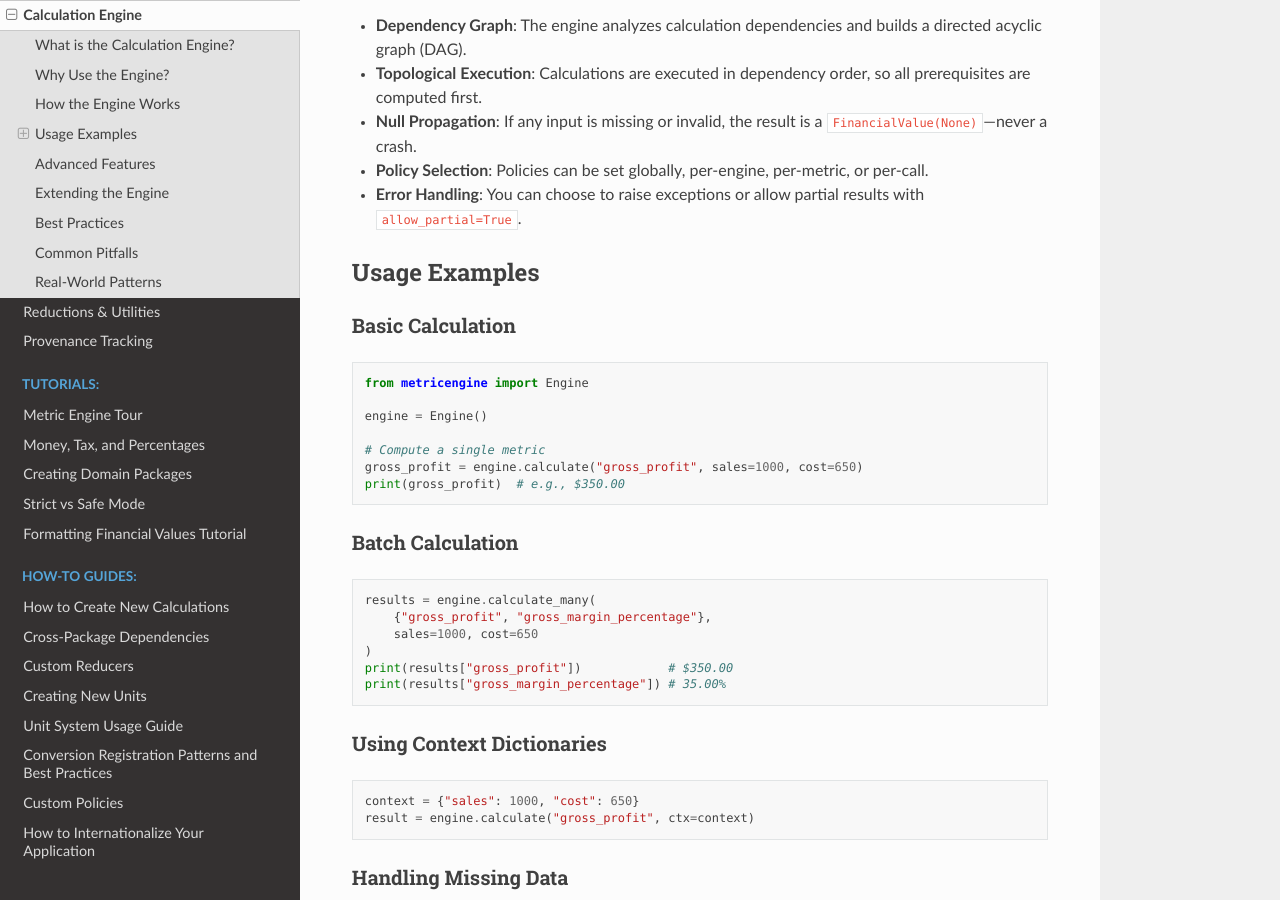
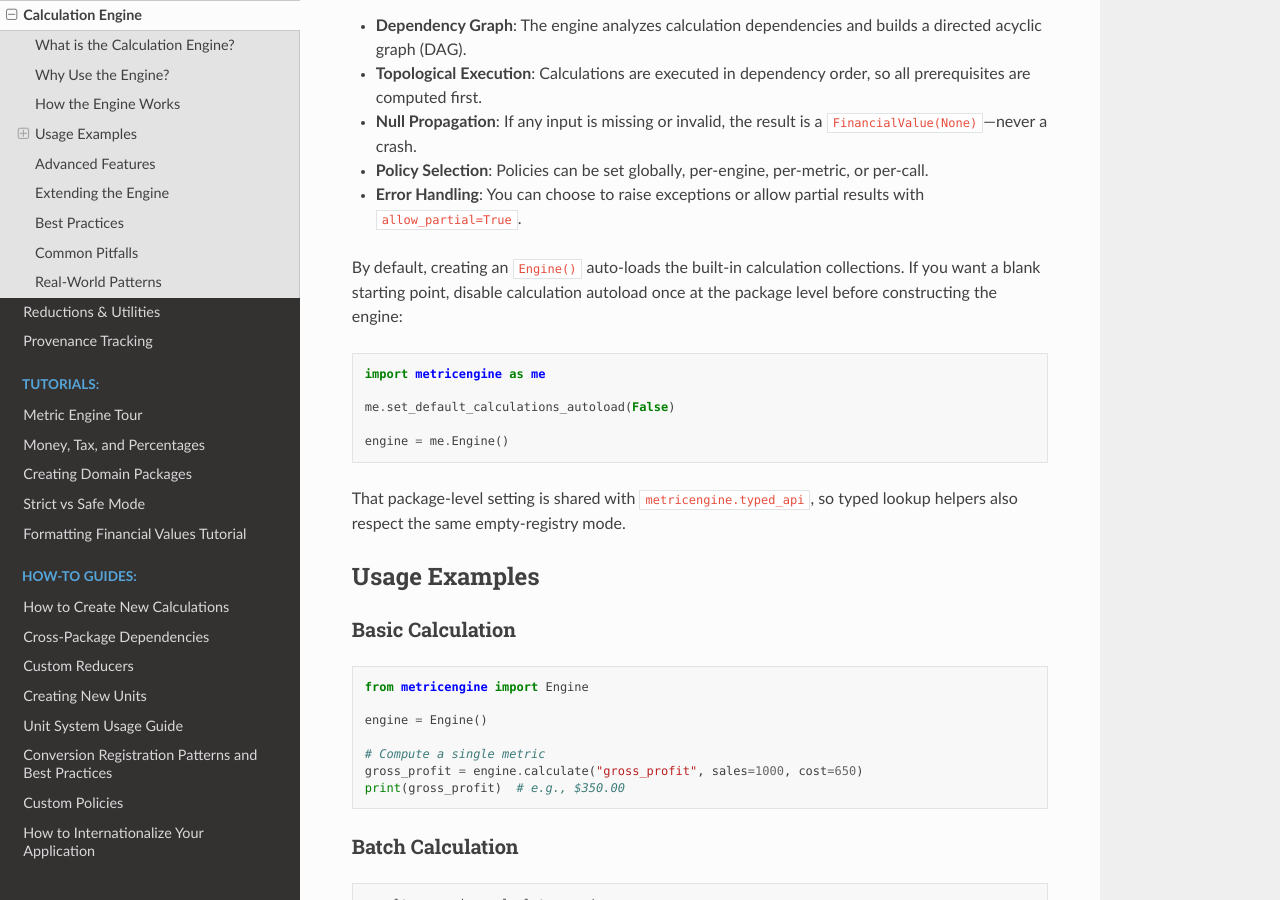
Before and after one commit to adieyal/metric-engine, a Sphinx documentation site: the page built from docs/concepts/engine.md, in a window 1280 px wide and 900 px high, scrolled down 674 px. Built offline with Sphinx 7.4.7 and the Read the Docs theme 3.1.0, drawn with Linux system fonts in a browser that asks for light colours; some of the changed text lies outside the part shown.

Commit message:
Simplify default calculation loading

````diff
--- a/docs/concepts/engine.md
+++ b/docs/concepts/engine.md
@@ -21,6 +21,21 @@ The **Engine** is the orchestrator that evaluates financial calculations, resolv
 - **Null Propagation**: If any input is missing or invalid, the result is a `FinancialValue(None)`—never a crash.
 - **Policy Selection**: Policies can be set globally, per-engine, per-metric, or per-call.
 - **Error Handling**: You can choose to raise exceptions or allow partial results with `allow_partial=True`.
+
+By default, creating an `Engine()` auto-loads the built-in calculation
+collections. If you want a blank starting point, disable calculation autoload
+once at the package level before constructing the engine:
+
+```python
+import metricengine as me
+
+me.set_default_calculations_autoload(False)
+
+engine = me.Engine()
+```
+
+That package-level setting is shared with `metricengine.typed_api`, so typed
+lookup helpers also respect the same empty-registry mode.
 
 ## Usage Examples
 
@@ -110,6 +125,7 @@ class MyEngine(Engine):
 - Forgetting to provide required inputs will raise `MissingInputError` (unless `allow_partial=True`)
 - Circular dependencies are not allowed and will raise `CircularDependencyError`
 - Registering calculations with the same name will raise an error
+- Disabling autoload means built-in calculations are unavailable until you re-enable it or register calculations yourself
 
 ## Real-World Patterns
 
--- a/src/metricengine/__init__.py
+++ b/src/metricengine/__init__.py
@@ -49,6 +49,10 @@ from .exceptions import (
 
 # Formatting utilities
 from .formatting import format_currency, format_percent
+from .loading import (
+    set_default_calculations_autoload,
+    should_autoload_default_calculations,
+)
 
 # Null behavior configuration
 from .null_behaviour import NullBinaryMode, get_nulls
@@ -149,6 +153,8 @@ __all__ = [
     # Formatting
     "format_currency",
     "format_percent",
+    "set_default_calculations_autoload",
+    "should_autoload_default_calculations",
     # Rendering
     "Renderer",
     "register_renderer",
````
Also changed, not shown: README.md (+16 -0 lines), docs/quickstart.md (+15 -0 lines), 6 other files.
